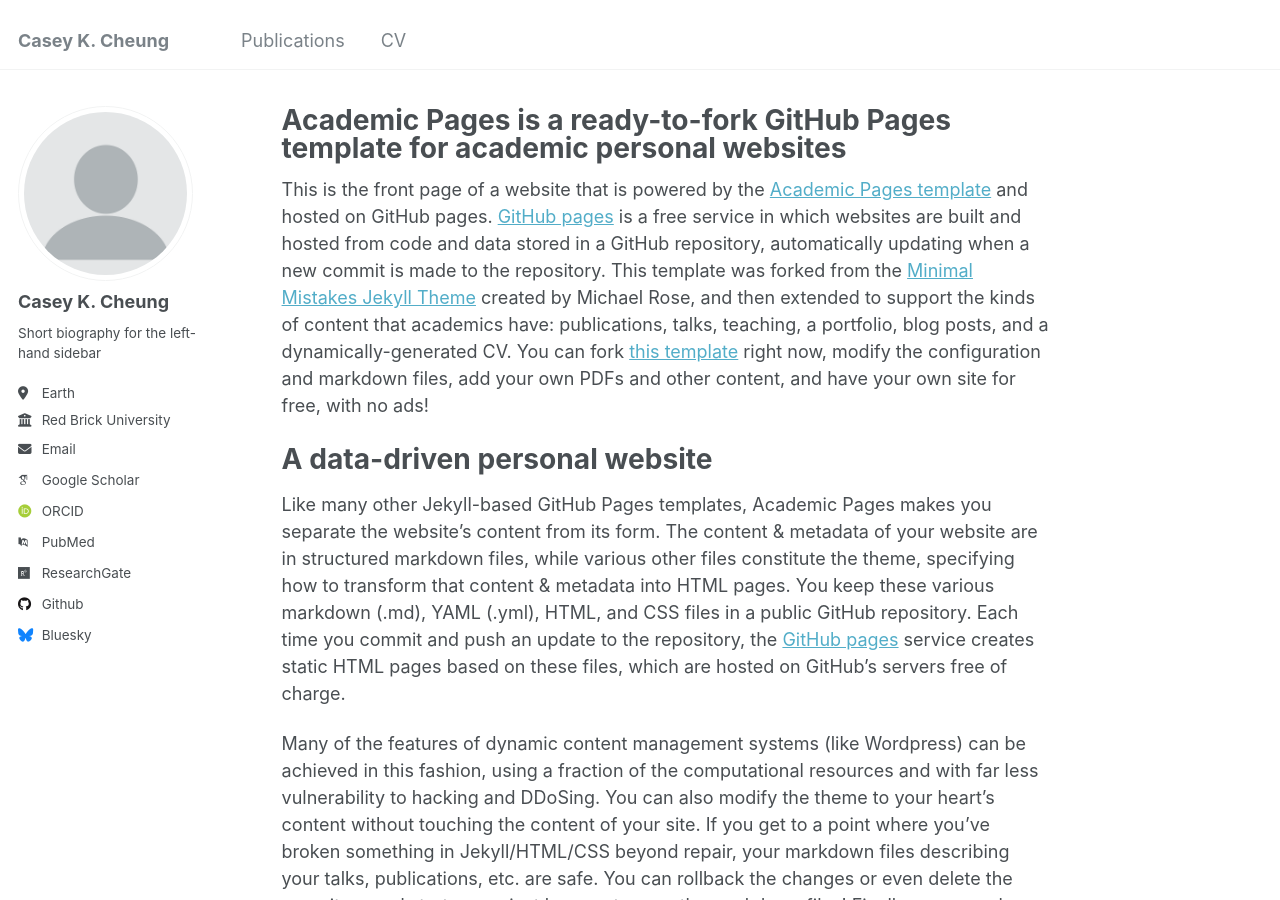
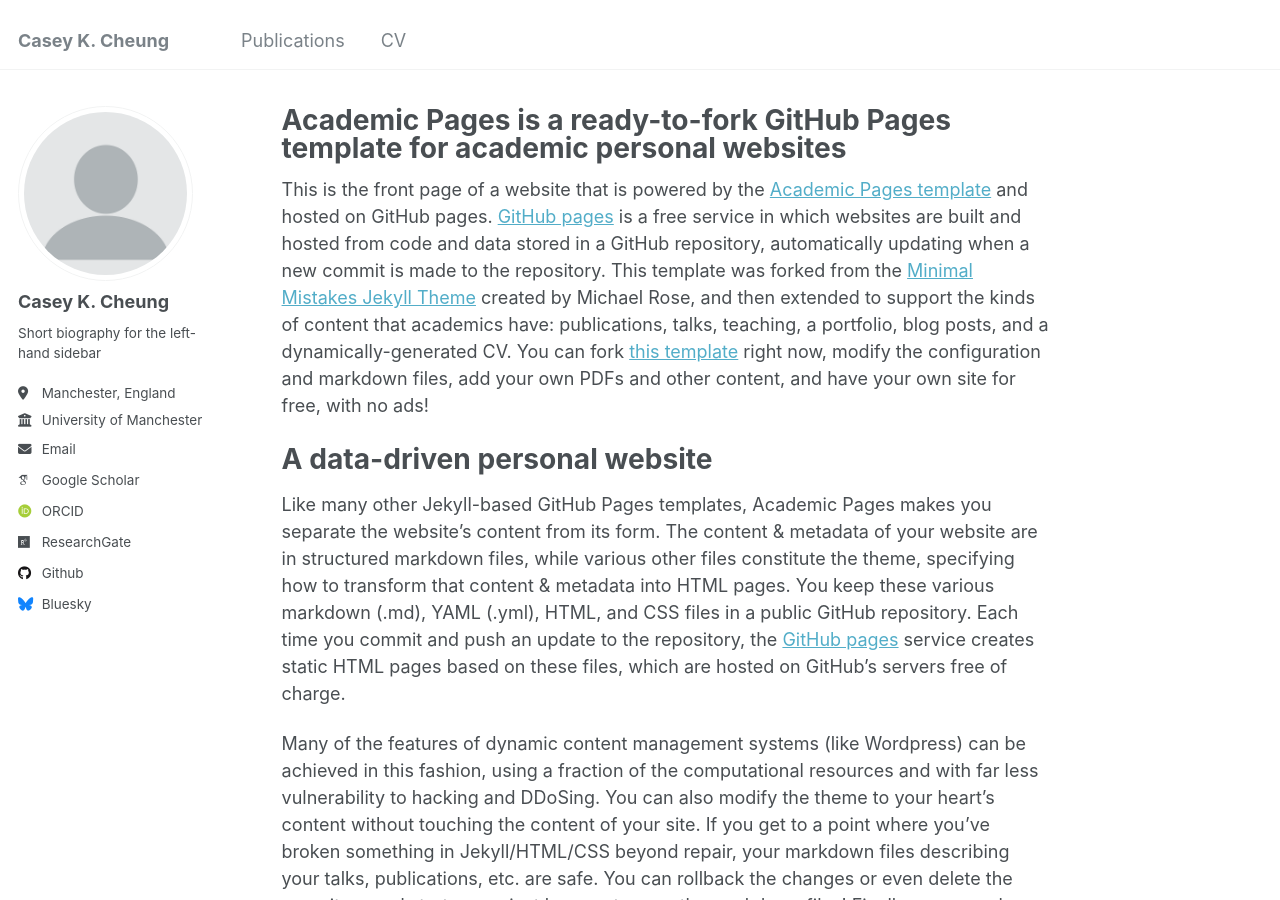
Before and after one commit to casey-cheung/casey-cheung.github.io, a Jekyll site: the page built from _pages/about.md, in a window 1280 px wide and 900 px high. Built offline with Jekyll 4.4.1, drawn with Linux system fonts in a browser that asks for light colours; some web fonts are replaced.

Commit message:
Update _config.yml

```diff
--- a/_config.yml
+++ b/_config.yml
@@ -25,10 +25,10 @@ author:
   name             : "Casey K. Cheung"
   pronouns         : # example: "she/her"
   bio              : "Short biography for the left-hand sidebar"
-  location         : "Earth"
-  employer         : "Red Brick University"
+  location         : "Manchester, England"
+  employer         : "University of Manchester"
   uri              : # URL
-  email            : "none@example.org"
+  email            : "casey.cheung@manchester.ac.uk"
 
   # Academic websites
   # arxiv            : # URL - Update with the correct link to your profile
@@ -36,7 +36,7 @@ author:
   # impactstory      : # URL
   orcid            : "http://orcid.org/0000-0001-5431-6711"
   # semantic         : # URL
-  pubmed           : "https://www.ncbi.nlm.nih.gov/pubmed/?term=john+snow"
+  # pubmed           : "https://www.ncbi.nlm.nih.gov/pubmed/?term=john+snow"
   researchgate     : "https://www.researchgate.net/profile/Casey-Cheung-2"
   # scopus           : # URL
 
```
